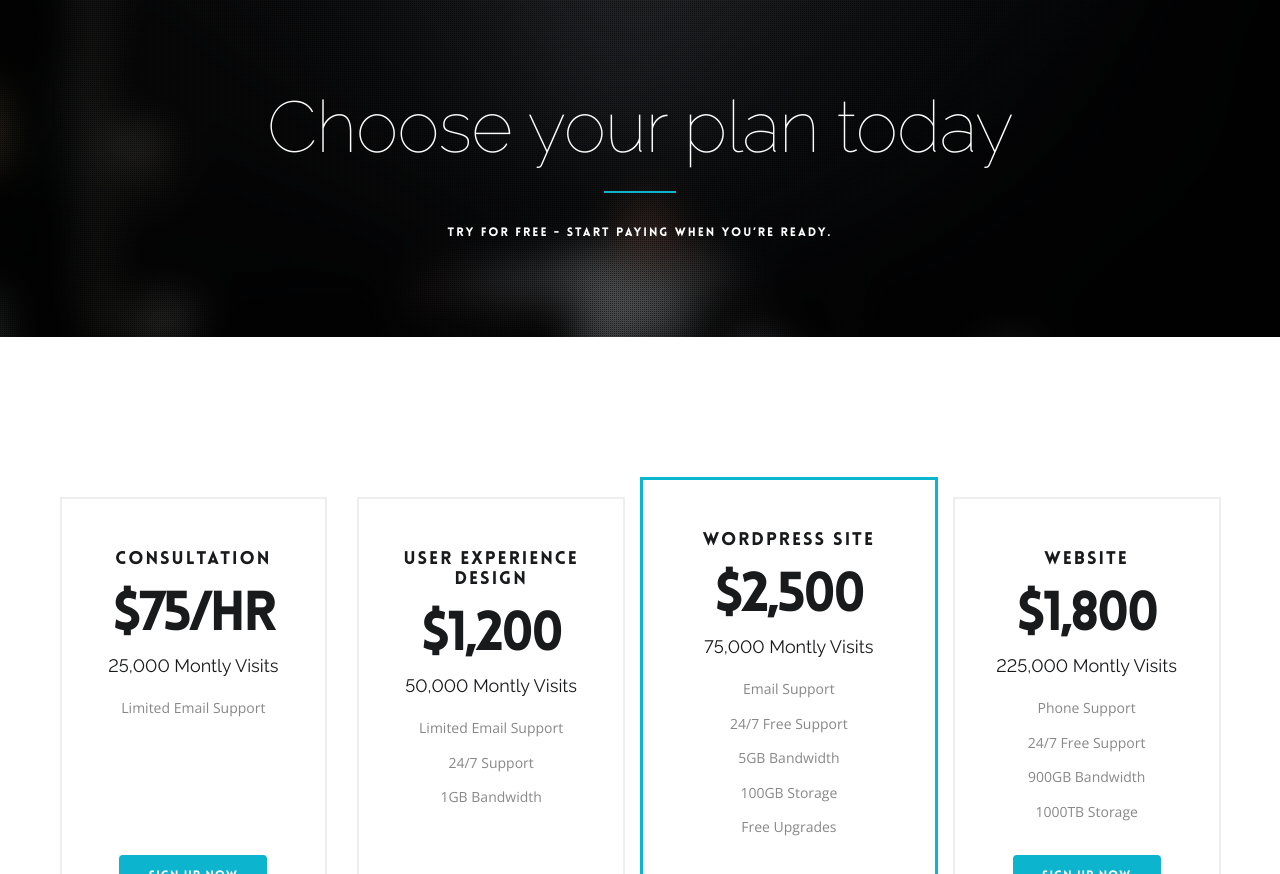
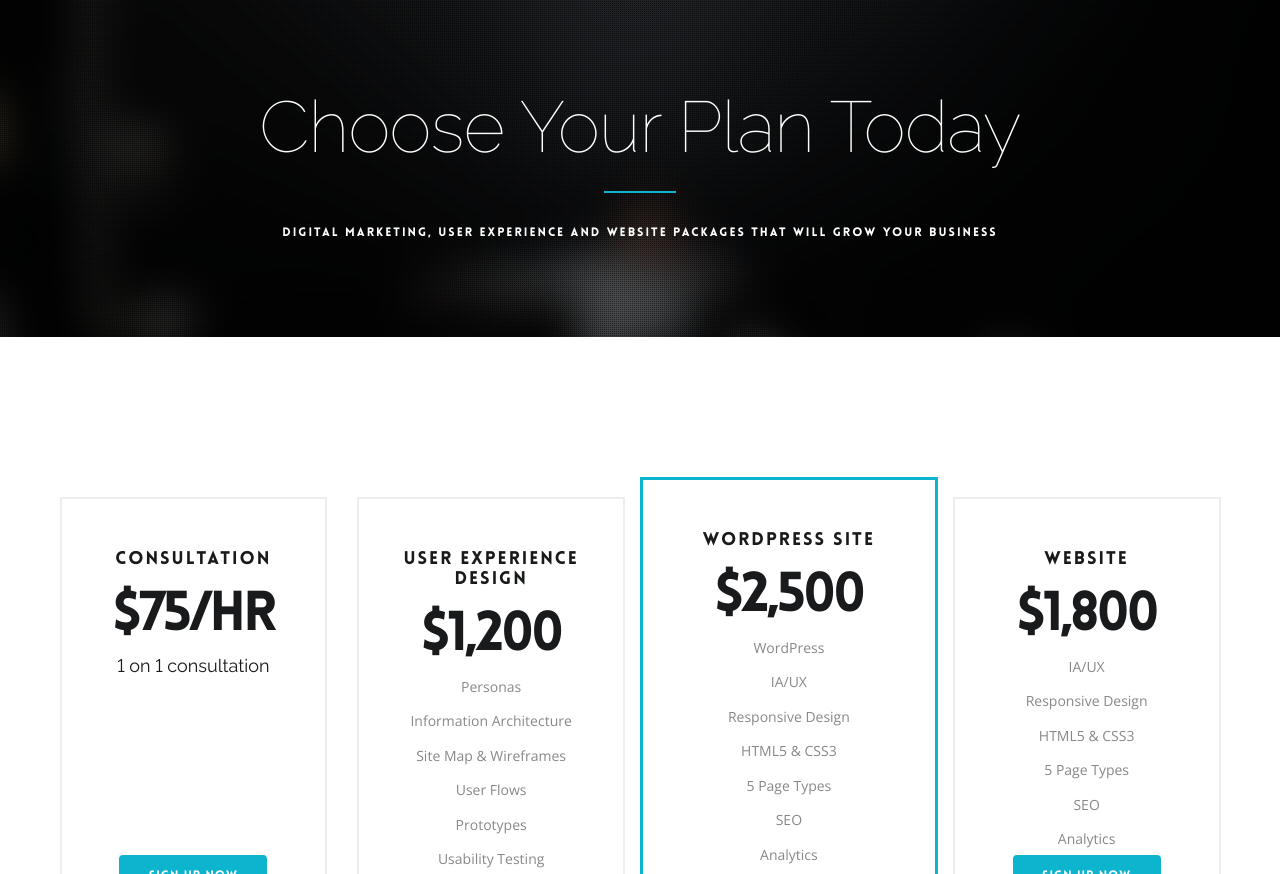
Before and after one commit to JohnARice/portfolio, a plain HTML site: page packages.html in a window 1280 px wide. Shown: the part 73-947 px from the top of the page. Drawn offline with nearby package versions, Linux system fonts and the light colour scheme; a script that the page names is missing; files whose address does not match are found by name.

Commit message:
Added packages content

```diff
--- a/packages.html
+++ b/packages.html
@@ -64,9 +64,9 @@
     <div class="page-title-content">
       <div class="container">
         <div class="col-sm-12 text-center white">
-          <h1>Choose your plan today</h1>
+          <h1>Choose Your Plan Today</h1>
           <hr class="separator">
-          <h5 class="subheading">Try for free - Start paying when you’re ready.</h5>
+          <h5 class="subheading">Digital Marketing, User Experience and Website Packages that will Grow Your Business</h5>
         </div>
       </div>
     </div>
@@ -86,10 +86,10 @@
                               <sup></sup>  <span>$75/hr</span>
                             </h2>
             <div class="price-features">
-              <h5>25,000 Montly Visits</h5>
-              <p>Limited Email Support</p>
+              <h5>1 on 1 consultation</h5>
+
             </div>
-            <a href="#" class="btn btn-primary btn-md btn-appear"><span>Sign Up Now <i class="ion-android-arrow-forward"></i></span></a>
+            <a href="mailto:john.a.rice@me.com?subject=Consultation" class="btn btn-primary btn-md btn-appear"><span>Sign Up Now <i class="ion-android-arrow-forward"></i></span></a>
           </div>
         </div>
 
@@ -101,12 +101,15 @@
                               <sup></sup><span>$1,200<span></span></span>
                             </h2>
             <div class="price-features">
-              <h5>50,000 Montly Visits</h5>
-              <p>Limited Email Support</p>
-              <p>24/7 Support</p>
-              <p>1GB Bandwidth</p>
+
+             <p>Personas</p>
+               <p>Information Architecture</p>
+              <p>Site Map &amp; Wireframes</p>
+              <p>User Flows</p>
+              <p>Prototypes</p>
+              <p>Usability Testing</p>
             </div>
-            <a href="#" class="btn btn-primary btn-md btn-appear"><span>Sign Up Now <i class="ion-android-arrow-forward"></i></span></a>
+            <a href="mailto:john.a.rice.com?subject=UX" class="btn btn-primary btn-md btn-appear"><span>Sign Up Now <i class="ion-android-arrow-forward"></i></span></a>
           </div>
         </div>
 
@@ -118,14 +121,15 @@
                                 <sup></sup><span>$2,500<span></span></span>
                             </h2>
             <div class="price-features">
-              <h5>75,000 Montly Visits</h5>
-              <p>Email Support</p>
-              <p>24/7 Free Support</p>
-              <p>5GB Bandwidth</p>
-              <p>100GB Storage</p>
-              <p>Free Upgrades</p>
+              <p>WordPress</p>
+              <p>IA/UX</p>
+              <p>Responsive Design</p>
+              <p>HTML5 &amp; CSS3</p>
+              <p>5 Page Types</p>
+              <p>SEO</p>
+              <p>Analytics</p>
             </div>
-            <a href="#" class="btn btn-primary btn-md btn-appear"><span>Sign Up Now <i class="ion-android-arrow-forward"></i></span></a>
+            <a href="mailto:john.a.rice@me.com?subject=WordPress" class="btn btn-primary btn-md btn-appear"><span>Sign Up Now <i class="ion-android-arrow-forward"></i></span></a>
           </div>
         </div>
 
@@ -137,13 +141,14 @@
                                 <sup></sup><span>$1,800<span></span></span>
                             </h2>
             <div class="price-features">
-              <h5>225,000 Montly Visits</h5>
-              <p>Phone Support</p>
-              <p>24/7 Free Support</p>
-              <p>900GB Bandwidth</p>
-              <p>1000TB Storage</p>
+              <p>IA/UX</p>
+              <p>Responsive Design</p>
+              <p>HTML5 &amp; CSS3</p>
+              <p>5 Page Types</p>
+              <p>SEO</p>
+              <p>Analytics</p>
             </div>
-            <a href="#" class="btn btn-primary btn-md btn-appear"><span>Sign Up Now <i class="ion-android-arrow-forward"></i></span></a>
+            <a href="mailto:john.a.rice@me.com?subject=Website" class="btn btn-primary btn-md btn-appear"><span>Sign Up Now <i class="ion-android-arrow-forward"></i></span></a>
           </div>
         </div>
 
```
Also changed, not shown: bpm-company.html (+1 -1 lines), index.html (+2 -2 lines).
